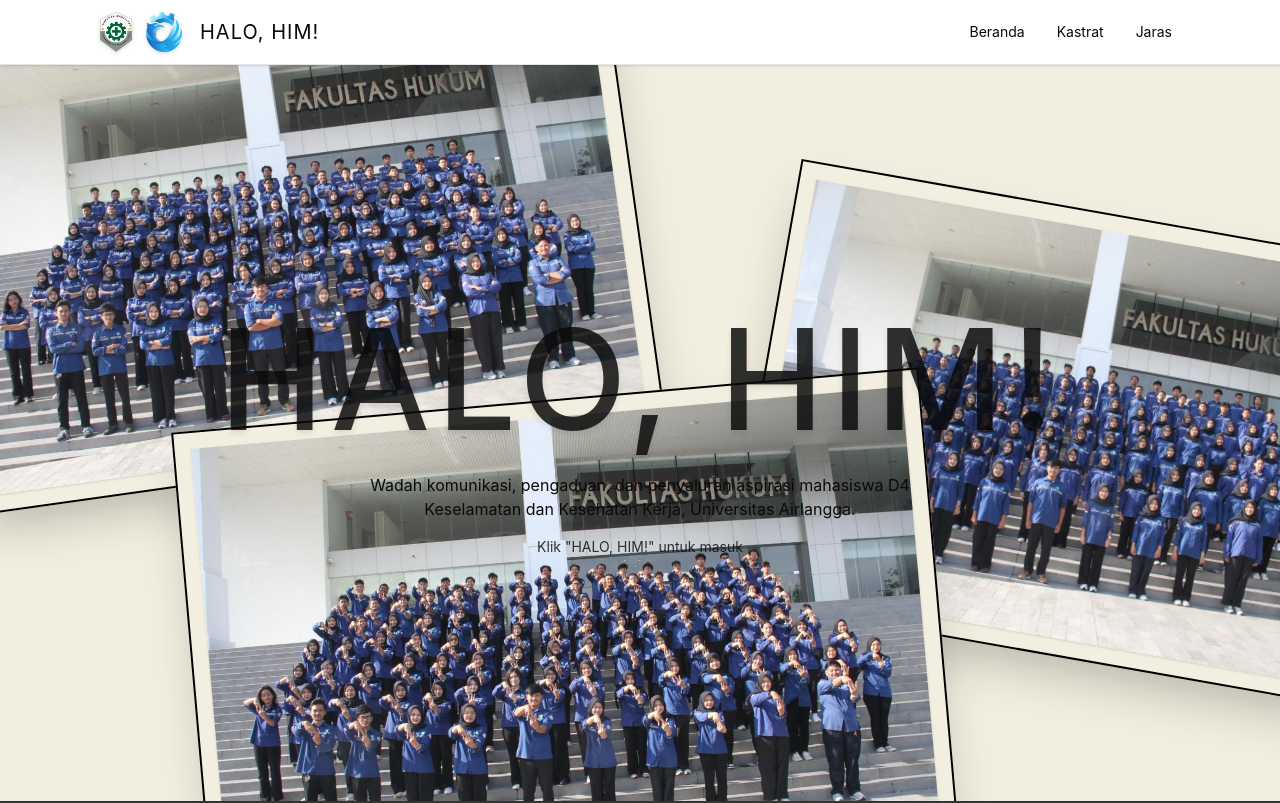
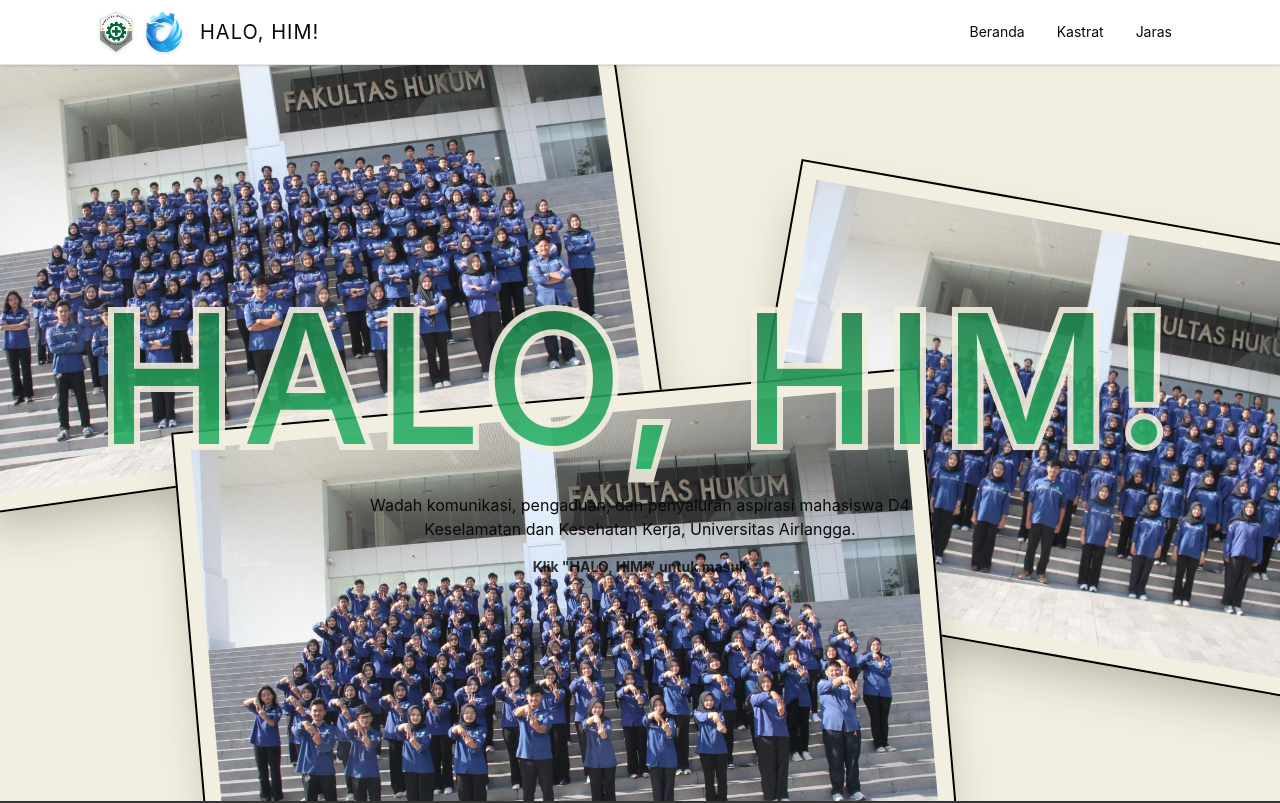
Before and after one commit to ariiehon-py/Halohimm, a React (Vite) app in the folder Organize Code with Header_Footer/: page / in a window 1280 px wide. Shown: the top 803 px of the page. Built offline with nearby package versions, Linux system fonts and the light colour scheme; no server answers.

Commit message:
tampilan

```diff
--- a/Organize Code with Header_Footer/src/app/pages/Home.tsx
+++ b/Organize Code with Header_Footer/src/app/pages/Home.tsx
@@ -10,35 +10,31 @@ export default function Home() {
       <section className="relative min-h-[calc(100vh-4rem)] flex flex-col items-center justify-center px-4 md:px-8 overflow-hidden bg-[#F3EFE0]">
 
         {/* ========================================= */}
-        {/* LAPISAN FOTO DRAGGABLE (Dengan Spacing Garis) */}
+        {/* LAPISAN FOTO DRAGGABLE                    */}
         {/* ========================================= */}
 
-        {/* Foto 1 - bg.jpeg */}
         <motion.div
           drag
           className="absolute z-0 cursor-grab active:cursor-grabbing w-[500px] md:w-[700px] p-4 border-2 border-black shadow-2xl bg-[#F3EFE0]"
           style={{ top: '-10%', left: '-5%', rotate: -8 }}
         >
-          {/* Spacing didapat dari p-4 di atas, garis hitam nggak nempel ke foto */}
-          <img src="/bg.jpeg" alt="Foto Hima 1" className="w-full h-auto shadow-sm" />
+          <img src="/bg.jpeg" alt="Foto Hima 1" className="w-full h-auto" />
         </motion.div>
 
-        {/* Foto 2 - bg1.jpeg */}
         <motion.div
           drag
           className="absolute z-0 cursor-grab active:cursor-grabbing w-[450px] md:w-[650px] p-4 border-2 border-black shadow-2xl bg-[#F3EFE0]"
           style={{ top: '20%', right: '-10%', rotate: 10 }}
         >
-          <img src="/bg1.jpeg" alt="Foto Hima 2" className="w-full h-auto shadow-sm" />
+          <img src="/bg1.jpeg" alt="Foto Hima 2" className="w-full h-auto" />
         </motion.div>
 
-        {/* Foto 3 - bg2.jpeg */}
         <motion.div
           drag
           className="absolute z-0 cursor-grab active:cursor-grabbing w-[550px] md:w-[750px] p-4 border-2 border-black shadow-2xl bg-[#F3EFE0]"
           style={{ bottom: '-15%', left: '15%', rotate: -5 }}
         >
-          <img src="/bg2.jpeg" alt="Foto Hima 3" className="w-full h-auto shadow-sm" />
+          <img src="/bg2.jpeg" alt="Foto Hima 3" className="w-full h-auto" />
         </motion.div>
 
 
@@ -49,24 +45,35 @@ export default function Home() {
         <div className="relative z-10 flex flex-col items-center pointer-events-none text-center">
           <motion.button
             onClick={() => navigate("/info")}
-            className="group cursor-pointer pointer-events-auto"
+            className="group cursor-pointer pointer-events-auto relative"
             whileHover={{ scale: 1.05 }}
             whileTap={{ scale: 0.95 }}
             transition={{ type: "spring", stiffness: 400, damping: 17 }}
           >
-            <motion.h1
-              className="font-sturoc text-brand-green text-7xl md:text-9xl lg:text-[140px] drop-shadow-md tracking-wider"
-              animate={{
-                opacity: [1, 0.7, 1],
-              }}
-              transition={{
-                duration: 2,
-                repeat: Infinity,
-                ease: "easeInOut",
-              }}
+            <motion.div
+              className="relative inline-block"
+              animate={{ opacity: [1, 0.8, 1] }}
+              transition={{ duration: 2, repeat: Infinity, ease: "easeInOut" }}
             >
-              HALO, HIM!
-            </motion.h1>
+              {/* TEKS 1 (LAPISAN BELAKANG): Stroke Warna Background + Shadow */}
+              <h1
+                className="font-sturoc text-8xl md:text-9xl lg:text-[180px] tracking-wider"
+                style={{
+                  color: '#F3EFE0', // Warna sama dengan background
+                  WebkitTextStroke: '12px #F3EFE0', // Stroke tebal warna krem
+                  textShadow: '4px 4px 0px rgba(13, 65, 37, 0.4)',
+                }}
+              >
+                HALO, HIM!
+              </h1>
+
+              {/* TEKS 2 (LAPISAN DEPAN): Gradient Fill (Hijau Tua ke Hijau Segar) */}
+              <h1
+                className="font-sturoc text-8xl md:text-9xl lg:text-[180px] tracking-wider absolute top-0 left-0 bg-gradient-to-b from-[#1A7A44] to-[#2EBD6E] bg-clip-text text-transparent"
+              >
+                HALO, HIM!
+              </h1>
+            </motion.div>
           </motion.button>
 
           <FadeInUp delay={0.2}>
@@ -78,7 +85,7 @@ export default function Home() {
 
           <FadeInUp delay={0.4}>
             <motion.p
-              className="font-agrandir text-brand-blue/60 mt-4 text-sm"
+              className="font-agrandir text-brand-blue/60 mt-4 text-sm font-bold"
               animate={{ opacity: [0.6, 1, 0.6] }}
               transition={{ duration: 2, repeat: Infinity, ease: "easeInOut" }}
             >
--- a/Organize Code with Header_Footer/src/app/pages/JarasForm.tsx
+++ b/Organize Code with Header_Footer/src/app/pages/JarasForm.tsx
@@ -183,24 +183,21 @@ export default function JarasForm() {
           onSubmit={handleSubmit(onSubmit)}
           className="bg-white border border-black/10 rounded-lg shadow-sm p-6 md:p-8 space-y-6 font-agrandir"
         >
+          {/* INI BAGIAN YANG DIUBAH JADI DROPDOWN */}
           <div className="space-y-2">
-            <Label>Pengaduan Ditujukan Kepada</Label>
-            <div className="grid sm:grid-cols-2 md:grid-cols-3 gap-2">
+            <Label htmlFor="pengaduanDitujukan">Pengaduan Ditujukan Kepada</Label>
+            <select
+              id="pengaduanDitujukan"
+              {...register("pengaduanDitujukan", { required: true })}
+              className="flex h-10 w-full rounded-md border border-black/10 bg-white px-3 py-2 text-sm focus:outline-none focus:ring-2 focus:ring-brand-green/50 hover:border-brand-green transition-colors"
+            >
+              <option value="">Pilih Tujuan Pengaduan...</option>
               {TARGET_OPTIONS.map((opt) => (
-                <label
-                  key={opt}
-                  className="flex items-center gap-3 cursor-pointer text-sm border border-black/10 rounded-md px-3 py-2 hover:border-brand-green"
-                >
-                  <input
-                    type="radio"
-                    value={opt}
-                    {...register("pengaduanDitujukan", { required: true })}
-                    className="accent-brand-green"
-                  />
-                  <span>{opt}</span>
-                </label>
+                <option key={opt} value={opt}>
+                  {opt}
+                </option>
               ))}
-            </div>
+            </select>
             {errors.pengaduanDitujukan && (
               <p className="text-sm text-destructive mt-1">Wajib dipilih.</p>
             )}
--- a/Organize Code with Header_Footer/src/app/pages/JarasInfo.tsx
+++ b/Organize Code with Header_Footer/src/app/pages/JarasInfo.tsx
@@ -24,9 +24,7 @@ export default function JarasInfo() {
           {/* Kotak deskripsi dilebarkan agar tidak terlihat gendut ke bawah */}
           <div className="bg-gradient-to-b from-brand-green-start to-brand-green-end p-5 md:p-6 border-4 border-white shadow-[4px_4px_0px_0px_rgba(0,0,0,0.1)] mb-12">
             <p className="font-agrandir text-white text-base md:text-lg text-justify md:text-center leading-relaxed">
-              Form Pengaduan merupakan wadah penyampaian pengaduan terkait kinerja
-              baik secara personal fungsionaris maupun program kerja HIMA D4 K3
-              Universitas Airlangga.
+              Form Pengaduan Mahasiswa D4 - Keselamatan dan Kesehatan Kerja merupakan wadah penyampaian pengaduan, kritik, dan masukan baik terkait kinerja personal fungsionaris maupun pelaksanaan program kerja HIMA D4-K3 UNAIR. Form Pengaduan ini diharapkan dapat menciptakan ruang komunikasi yang terbuka dan keterlibatan seluruh warga Program Studi D4 Keselamatan dan Kesehatan Kerja dalam mengembangkan dan mengevaluasi kinerja HIMA D4-K3 UNAIR secara komperhensif.
             </p>
           </div>
         </FadeInUp>
--- a/Organize Code with Header_Footer/src/app/pages/KastratForm.tsx
+++ b/Organize Code with Header_Footer/src/app/pages/KastratForm.tsx
@@ -196,23 +196,19 @@ export default function KastratForm() {
           </div>
 
           <div className="space-y-2">
-            <Label>Kategori</Label>
-            <div className="grid sm:grid-cols-2 gap-2">
+            <Label htmlFor="kategori">Kategori</Label>
+            <select
+              id="kategori"
+              {...register("kategori", { required: true })}
+              className="flex h-10 w-full rounded-md border border-black/10 bg-white px-3 py-2 text-sm focus:outline-none focus:ring-2 focus:ring-brand-green/50 hover:border-brand-green transition-colors"
+            >
+              <option value="">Pilih Kategori...</option>
               {KATEGORI_OPTIONS.map((opt) => (
-                <label
-                  key={opt}
-                  className="flex items-center gap-3 cursor-pointer text-sm border border-black/10 rounded-md px-3 py-2 hover:border-brand-green"
-                >
-                  <input
-                    type="radio"
-                    value={opt}
-                    {...register("kategori", { required: true })}
-                    className="accent-brand-green"
-                  />
-                  <span>{opt}</span>
-                </label>
+                <option key={opt} value={opt}>
+                  {opt}
+                </option>
               ))}
-            </div>
+            </select>
             {errors.kategori && (
               <p className="text-sm text-destructive">Wajib dipilih.</p>
             )}
--- a/Organize Code with Header_Footer/src/app/pages/KastratInfo.tsx
+++ b/Organize Code with Header_Footer/src/app/pages/KastratInfo.tsx
@@ -24,12 +24,7 @@ export default function KastratInfo() {
           {/* Kotak deskripsi dilebarkan agar tidak terlihat gendut ke bawah */}
           <div className="bg-gradient-to-b from-brand-green-start to-brand-green-end p-5 md:p-6 border-4 border-white shadow-[4px_4px_0px_0px_rgba(0,0,0,0.1)] mb-12">
             <p className="font-agrandir text-white text-base md:text-lg text-justify md:text-center leading-relaxed">
-              Form Aspirasi Mahasiswa D4 - Keselamatan dan Kesehatan Kerja Fakultas
-              Vokasi Universitas Airlangga ini ditujukan sebagai wadah bagi seluruh
-              mahasiswa Program Studi D4 - K3 UNAIR. Dengan adanya aspirasi ini,
-              diharapkan dapat tercipta komunikasi yang terbuka serta mendorong
-              terciptanya lingkungan akademik yang lebih kondusif terhadap kebutuhan
-              mahasiswa K3.
+              Form Pengaduan merupakan wadah penyampaian pengaduan terkait kinerja baik secara personal fungsionaris maupun program kerja HIMA D4 K3 Universitas Airlangga.
             </p>
           </div>
         </FadeInUp>
```
